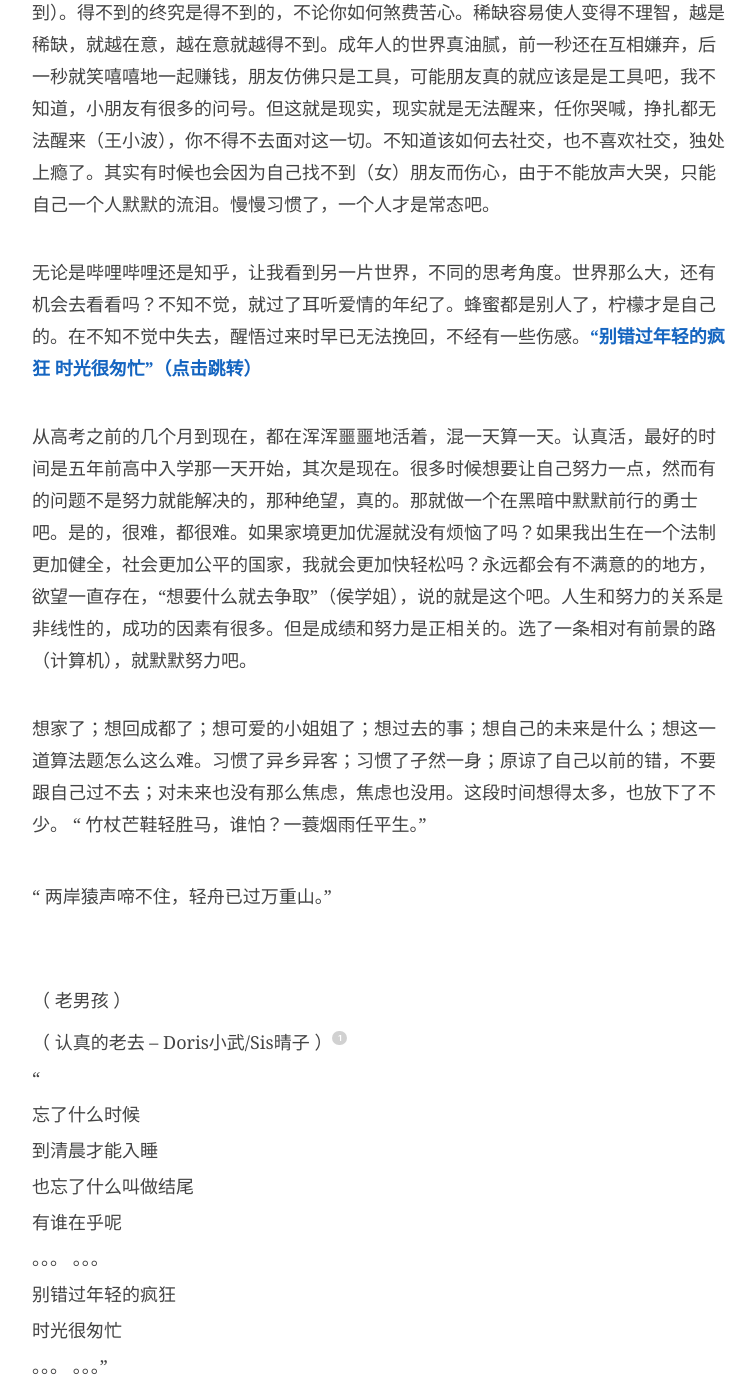
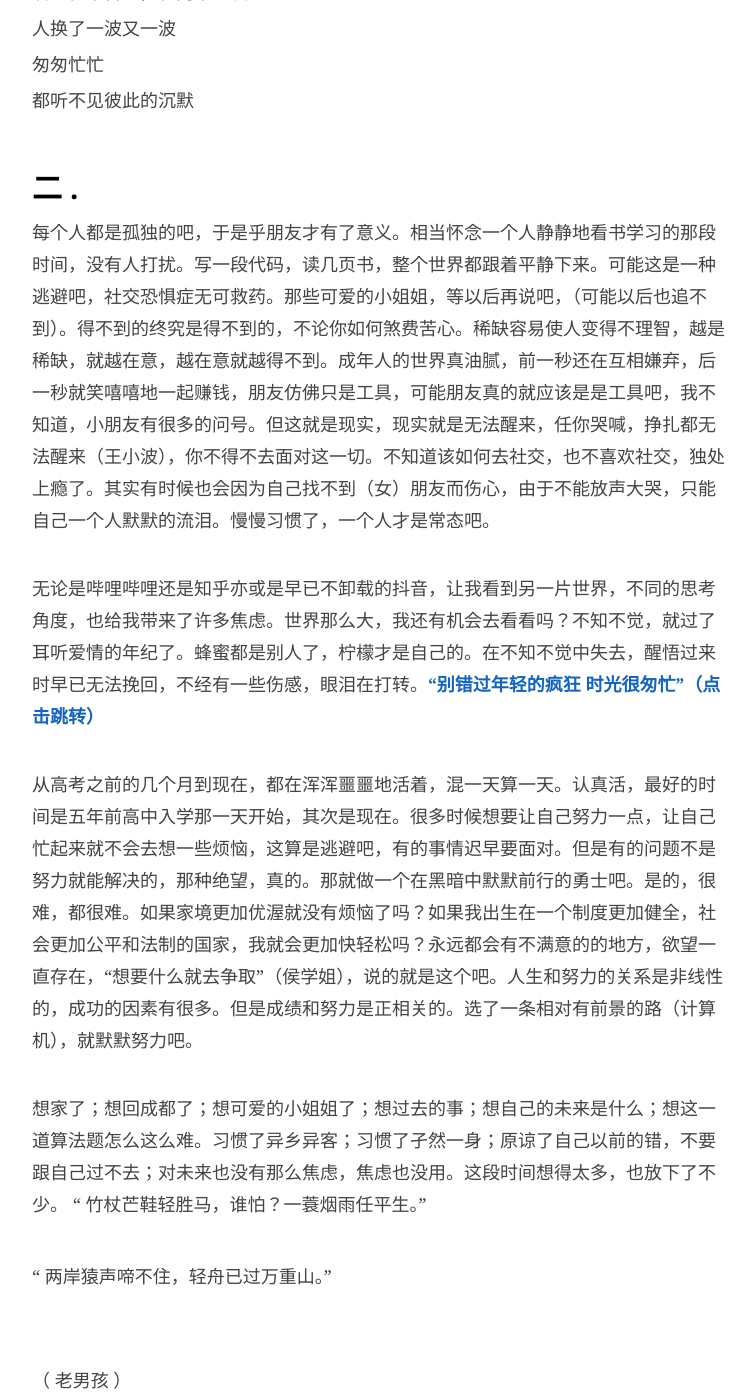
Before and after one commit to JaydenYL/JaydenYL.github.io, a Jekyll site: the page built from _posts/2020-03-08-生快.md, in a window 1280 px wide and 1400 px high, scrolled down 721 px. Shown: the whole window, without its empty margins (258-1014 px from the left). Built offline with Jekyll 4.4.1, drawn with Linux system fonts in a browser that asks for light colours; comment, search, counter and statistics services are not loaded; some of the changed text lies outside the part shown.

Commit message:
Update 2020-03-08-生快.md

```diff
--- a/_posts/2020-03-08-生快.md
+++ b/_posts/2020-03-08-生快.md
@@ -37,9 +40,9 @@ catalog: true 						# 是否归档
 
 每个人都是孤独的吧，于是乎朋友才有了意义。相当怀念一个人静静地看书学习的那段时间，没有人打扰。写一段代码，读几页书，整个世界都跟着平静下来。可能这是一种逃避吧，社交恐惧症无可救药。那些可爱的小姐姐，等以后再说吧，（可能以后也追不到）。得不到的终究是得不到的，不论你如何煞费苦心。稀缺容易使人变得不理智，越是稀缺，就越在意，越在意就越得不到。成年人的世界真油腻，前一秒还在互相嫌弃，后一秒就笑嘻嘻地一起赚钱，朋友仿佛只是工具，可能朋友真的就应该是是工具吧，我不知道，小朋友有很多的问号。但这就是现实，现实就是无法醒来，任你哭喊，挣扎都无法醒来（王小波），你不得不去面对这一切。不知道该如何去社交，也不喜欢社交，独处上瘾了。其实有时候也会因为自己找不到（女）朋友而伤心，由于不能放声大哭，只能自己一个人默默的流泪。慢慢习惯了，一个人才是常态吧。
 
-<br>无论是哔哩哔哩还是知乎，让我看到另一片世界，不同的思考角度。世界那么大，还有机会去看看吗？不知不觉，就过了耳听爱情的年纪了。蜂蜜都是别人了，柠檬才是自己的。在不知不觉中失去，醒悟过来时早已无法挽回，不经有一些伤感。[**“别错过年轻的疯狂 时光很匆忙”（点击跳转）**](https://www.bilibili.com/video/av93784707?t=5)
+<br>无论是哔哩哔哩还是知乎亦或是早已不卸载的抖音，让我看到另一片世界，不同的思考角度，也给我带来了许多焦虑。世界那么大，我还有机会去看看吗？不知不觉，就过了耳听爱情的年纪了。蜂蜜都是别人了，柠檬才是自己的。在不知不觉中失去，醒悟过来时早已无法挽回，不经有一些伤感，眼泪在打转。[**“别错过年轻的疯狂 时光很匆忙”（点击跳转）**](https://www.bilibili.com/video/av93784707?t=5)
 
-<br>从高考之前的几个月到现在，都在浑浑噩噩地活着，混一天算一天。认真活，最好的时间是五年前高中入学那一天开始，其次是现在。很多时候想要让自己努力一点，然而有的问题不是努力就能解决的，那种绝望，真的。那就做一个在黑暗中默默前行的勇士吧。是的，很难，都很难。如果家境更加优渥就没有烦恼了吗？如果我出生在一个法制更加健全，社会更加公平的国家，我就会更加快轻松吗？永远都会有不满意的的地方，欲望一直存在，“想要什么就去争取”（侯学姐），说的就是这个吧。人生和努力的关系是非线性的，成功的因素有很多。但是成绩和努力是正相关的。选了一条相对有前景的路（计算机），就默默努力吧。
+<br>从高考之前的几个月到现在，都在浑浑噩噩地活着，混一天算一天。认真活，最好的时间是五年前高中入学那一天开始，其次是现在。很多时候想要让自己努力一点，让自己忙起来就不会去想一些烦恼，这算是逃避吧，有的事情迟早要面对。但是有的问题不是努力就能解决的，那种绝望，真的。那就做一个在黑暗中默默前行的勇士吧。是的，很难，都很难。如果家境更加优渥就没有烦恼了吗？如果我出生在一个制度更加健全，社会更加公平和法制的国家，我就会更加快轻松吗？永远都会有不满意的的地方，欲望一直存在，“想要什么就去争取”（侯学姐），说的就是这个吧。人生和努力的关系是非线性的，成功的因素有很多。但是成绩和努力是正相关的。选了一条相对有前景的路（计算机），就默默努力吧。
 
 <br>想家了；想回成都了；想可爱的小姐姐了；想过去的事；想自己的未来是什么；想这一道算法题怎么这么难。习惯了异乡异客；习惯了孑然一身；原谅了自己以前的错，不要跟自己过不去；对未来也没有那么焦虑，焦虑也没用。这段时间想得太多，也放下了不少。 “ 竹杖芒鞋轻胜马，谁怕？一蓑烟雨任平生。”
 
```
Also changed, not shown: other parts of _posts/2020-03-08-生快.md (+4 -1 lines).
